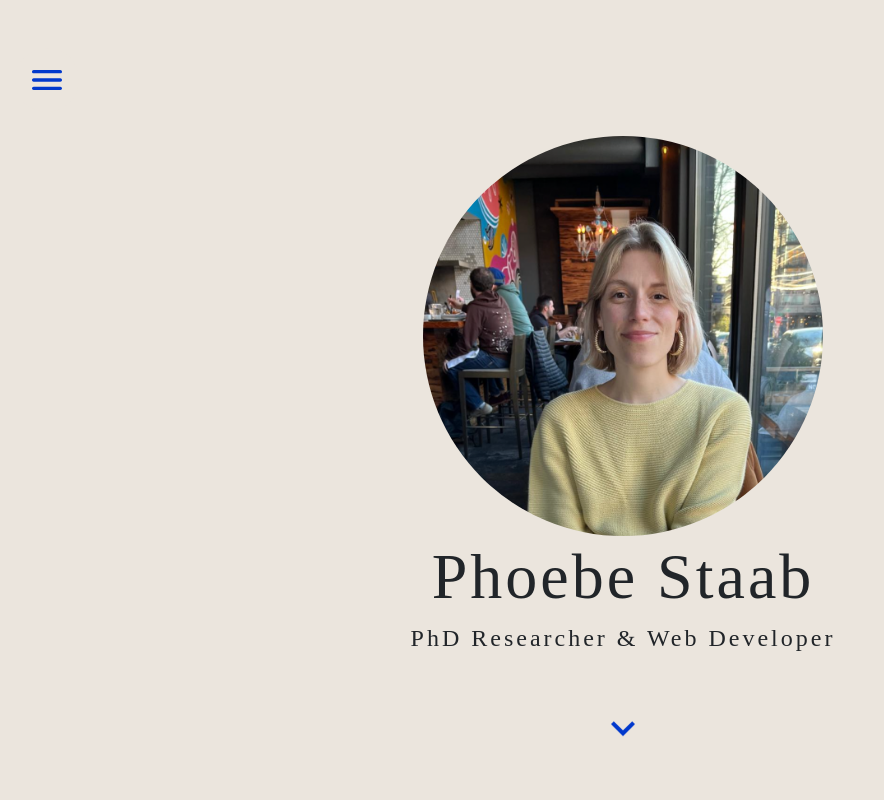
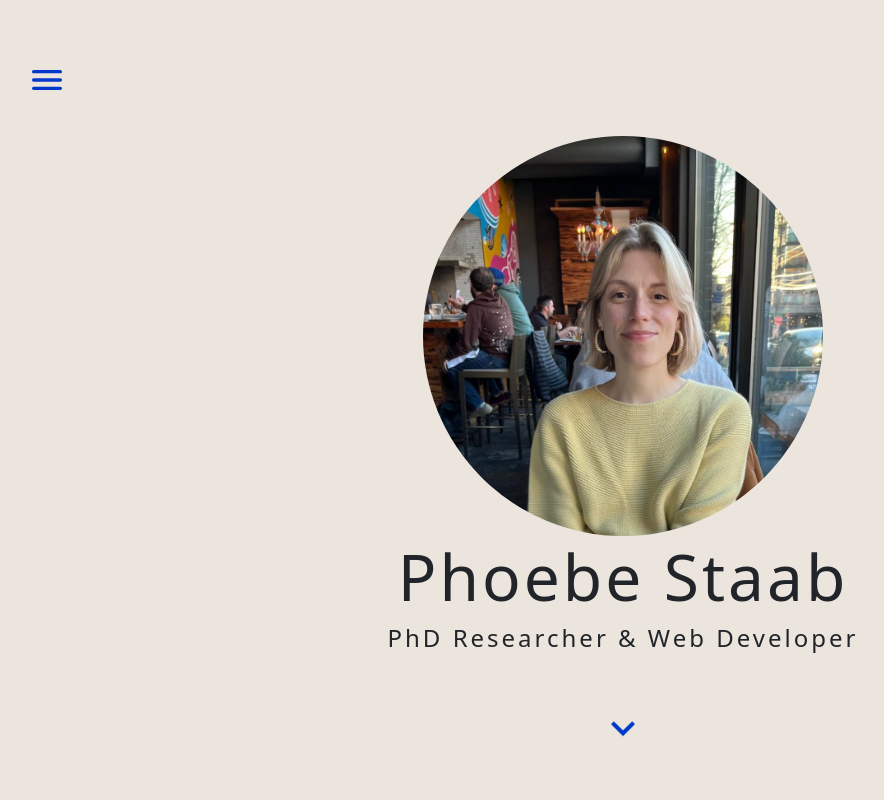
Before and after one commit to phoenixfire07/my-app, a React (Create React App) app: page / in a window 1280 px wide. Shown: the top 800 px of the page, without its empty margins (17-901 px from the left). Built offline with nearby package versions, Linux system fonts and the light colour scheme.

Commit message:
update fonts

```diff
--- a/src/styles/Intro.scss
+++ b/src/styles/Intro.scss
@@ -1,4 +1,4 @@
-$headings : Didot, "Times New Roman", Times, serif;
+$headings : Noto Sans, sans-serif;
 $standard: Noto Sans, sans-serif;
 $green:#0038CC;
 $tan: rgb(235, 229, 221);
```
Also changed, not shown: 1 other file (tests, documents, lock files or other folders).
